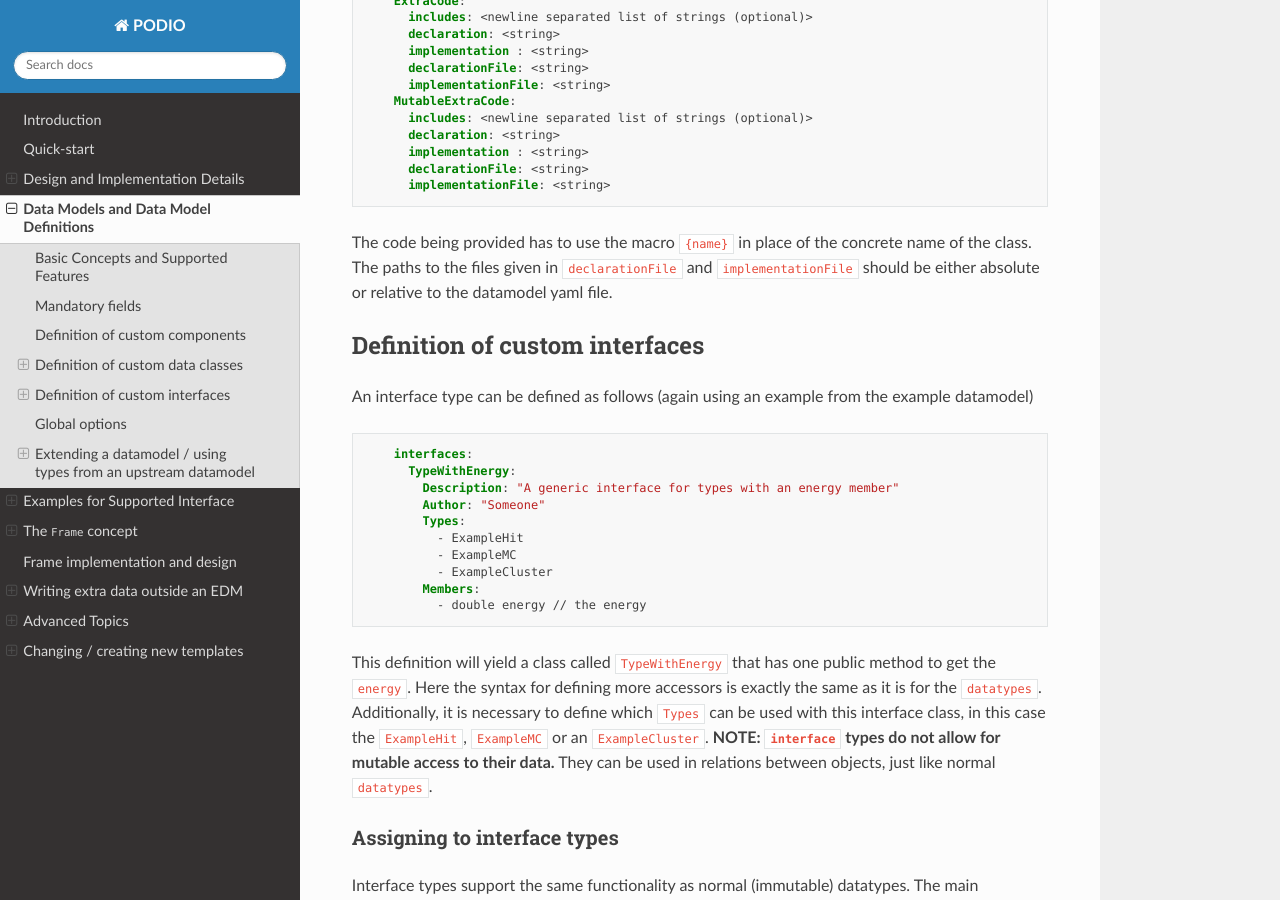
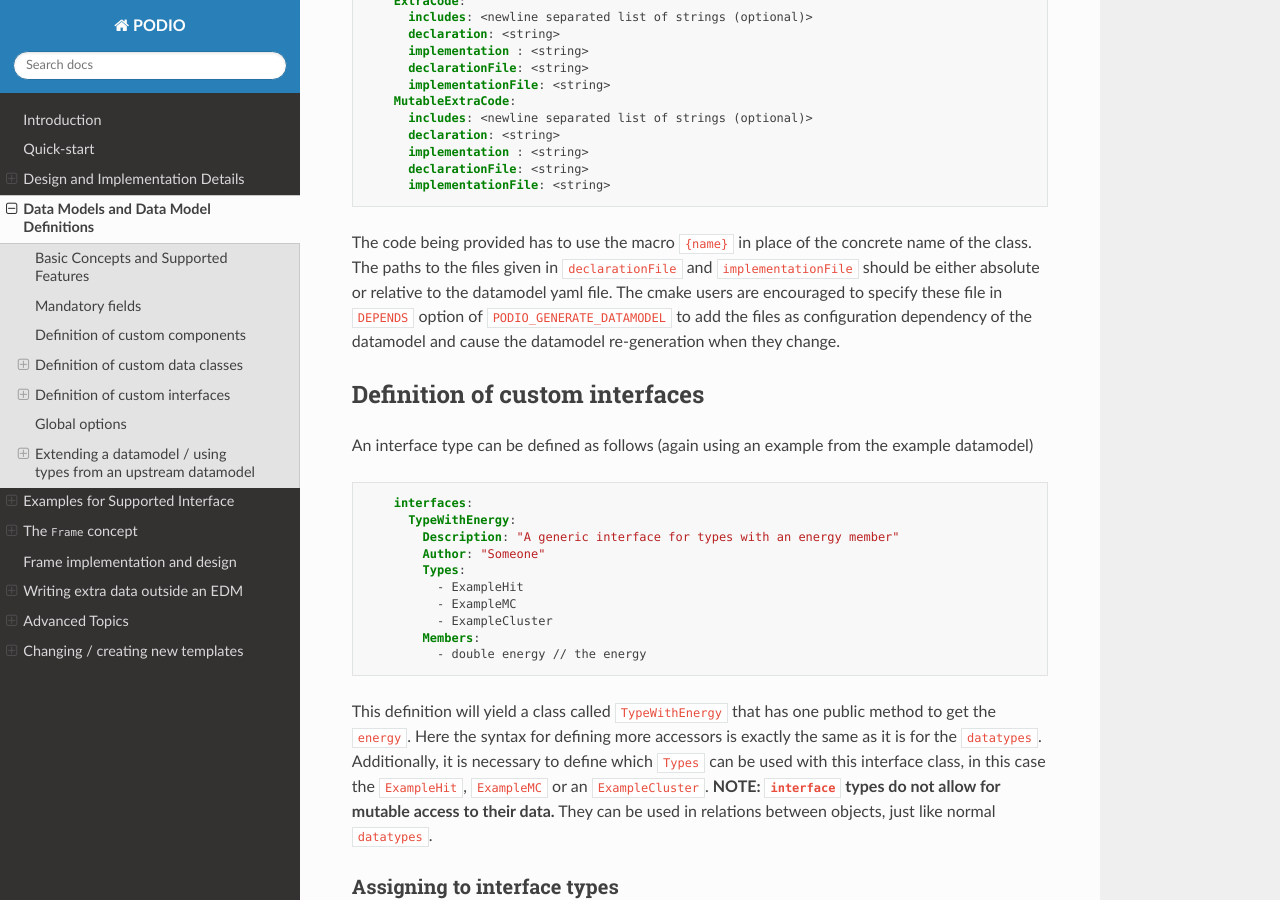
Before and after one commit to AIDASoft/podio, a Sphinx documentation site: the page built from doc/datamodel_syntax.md, in a window 1280 px wide and 900 px high, scrolled down 2966 px. Built offline with Sphinx 7.4.7 and the Read the Docs theme 2.0.0, drawn with Linux system fonts in a browser that asks for light colours; pages that are not in the unit, such as notebooks, are missing from menus; the version number could not be read and is left out.

Commit message:
add DEPENDS option to datamodel generating macro and use it with extra code files

````diff
--- a/doc/datamodel_syntax.md
+++ b/doc/datamodel_syntax.md
@@ -129,7 +129,7 @@
       implementationFile: <string>
 ```
 
-The code being provided has to use the macro `{name}` in place of the concrete name of the class. The paths to the files given in `declarationFile` and `implementationFile` should be either absolute or relative to the datamodel yaml file.
+The code being provided has to use the macro `{name}` in place of the concrete name of the class. The paths to the files given in `declarationFile` and `implementationFile` should be either absolute or relative to the datamodel yaml file. The cmake users are encouraged to specify these file in `DEPENDS` option of `PODIO_GENERATE_DATAMODEL` to add the files as configuration dependency of the datamodel and cause the datamodel re-generation when they change.
 
 ## Definition of custom interfaces
 An interface type can be defined as follows (again using an example from the example datamodel)
````
Also changed, not shown: 2 other files.
